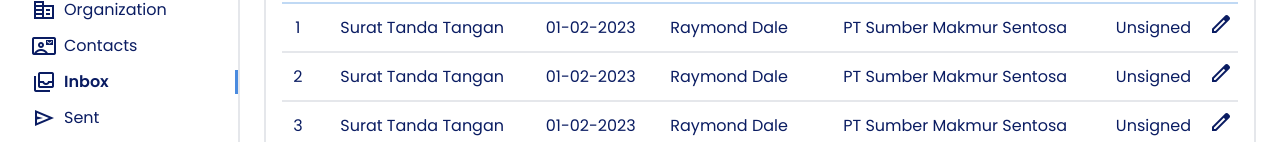
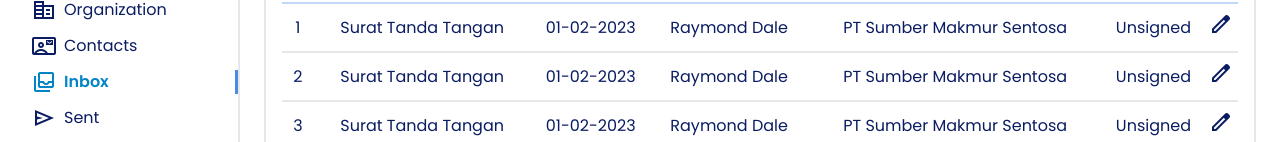
Before and after one commit to qonit-filza/esignees, a React (Vite) app: page /inbox in a window 1280 px wide. Shown: the part 164-306 px from the top of the page. Built offline with nearby package versions, Linux system fonts and the light colour scheme.

Commit message:
merge to inbox

```diff
--- a/src/components/Sidebar.jsx
+++ b/src/components/Sidebar.jsx
@@ -2,7 +2,7 @@ import { NavLink, Link } from "react-router-dom";
 import logo from "../assets/img/logo-3.png";
 
 export default function Sidebar() {
-  const activeClass = "border-r-[3px] border-r-theme-3 font-semibold w-full";
+  const activeClass = "border-r-[3px] border-r-theme-3 font-semibold w-full text-sky-600";
   return (
     <>
       <section className="w-[240px] pl-8 fixed top-3">
--- a/src/routers/index.jsx
+++ b/src/routers/index.jsx
@@ -47,7 +47,7 @@ const router = createBrowserRouter([
   },
   {
     path: '/login',
-    element: <div>LOGIN</div>,
+    element: <Login/>,
   },
   {
     path: '/user/register',
```
